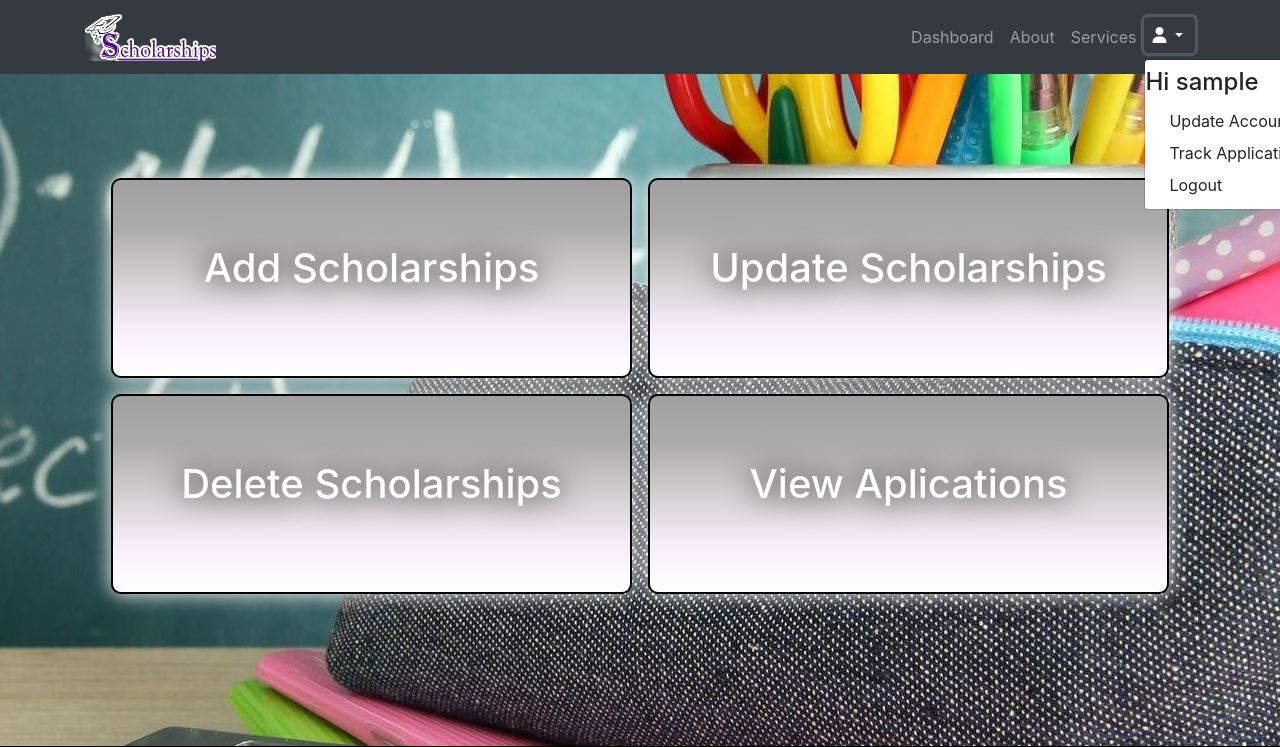
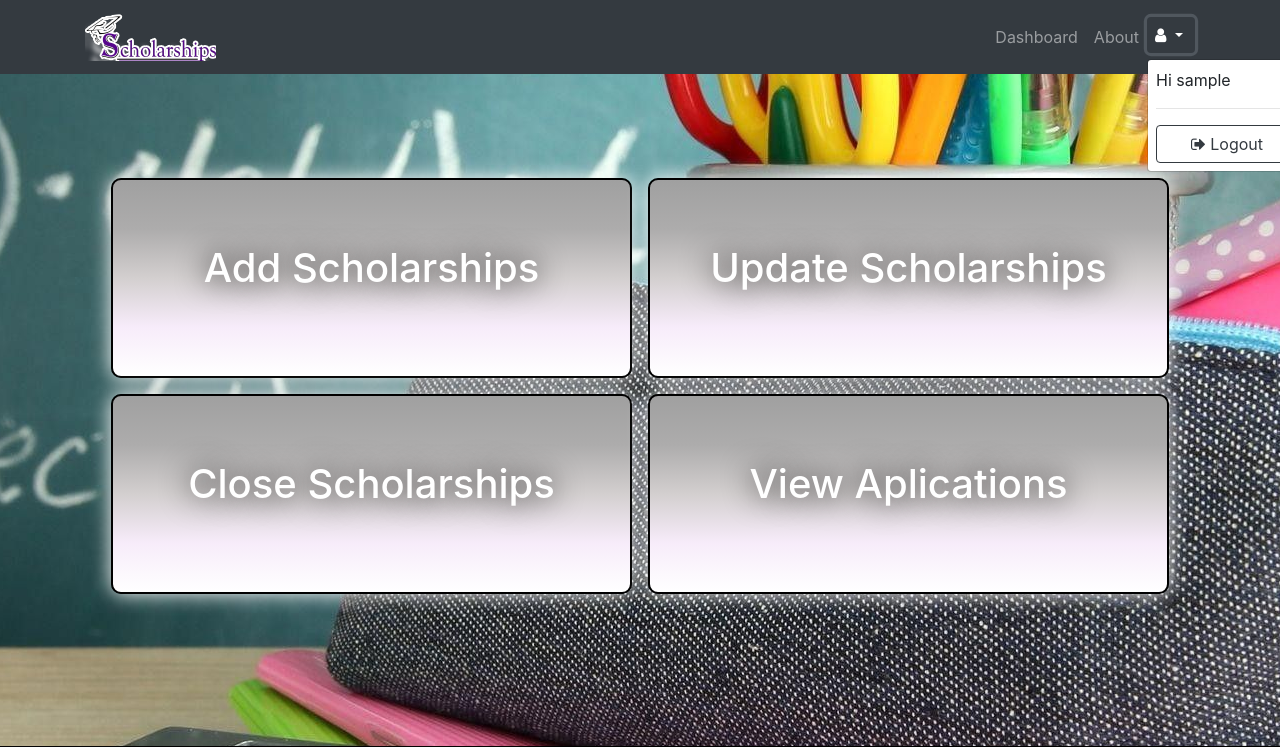
Before and after one commit to sourad80/scholarshipPortalOrganization, a Flask app: page /dashboard in a window 1280 px wide, after a click that opens the changed part. Shown: the top 747 px of the page. Run offline with Flask 2, Linux system fonts and the light colour scheme; the visitor is signed in with stand-in values (Sample User, id 1); data comes from the database, SQL or seed files in the repository; some libraries are stand-ins or nearby versions.

Commit message:
Fix bugs

```diff
--- a/model.py
+++ b/model.py
@@ -3,8 +3,8 @@ from datetime import datetime
 from flask_login import UserMixin
 
 @login_manager.user_loader
-def load_student(user_id):
-    return Student.query.get(int(user_id))
+def load_organization(user_id):
+    return Organization.query.get(int(user_id))
 
 class Student(db.Model,UserMixin):
     id = db.Column(db.Integer,primary_key=True)
--- a/routes.py
+++ b/routes.py
@@ -71,7 +71,7 @@ def add_sch():
         db.session.commit()
         flash(f'Created New Scholarship', 'success')
         return redirect(url_for('dashboard'))
-    return render_template('schAdd.html', title="Welcome"+current_user.username, form=form)
+    return render_template('schAdd.html', title="Welcome "+current_user.username, form=form)
 
 
 @app.route('/updateSch/<id>', methods=['POST', 'GET'])
@@ -114,7 +114,7 @@ def delete_sch_id(id):
     if scholarship.organization_id != current_user.id:
         abort(404)
     else:
-        db.session.delete(scholarship)
+        scholarship.life = 0
         db.session.commit()
     flash(f'Scholarship Deleted Successfully!!', 'success')
     return redirect(url_for('dashboard'))
@@ -139,24 +139,20 @@ def view_application():
 def view_application_id(id):
     scholarship_applications_main = scholarship_application.query.filter_by(
         sch_id=id)
-    scholarship_applications = []
-    for i in scholarship_applications_main:
-        if i.status == 1:
-            scholarship_applications.append(i)
-    return render_template('viewApplicants.html', title="Applicants", scholarship_applications=scholarship_applications)
+    return render_template('viewApplicants.html', title="Applicants", scholarship_applications=scholarship_applications_main)
 
 
 @app.route('/view_applicant_details/<id>', methods=['POST', 'GET'])
 @login_required
 def view_applicant_details_id(id):
-    student = Student.query.filter_by(id=id).first()
-    return render_template("applicantDetails.html", title="Details", student=student)
-
+    application = scholarship_application.query.filter_by(id = id).first()
+    student = application.student
+    return render_template("applicantDetails.html", title="Details", student=student, status = application.status, id=application.id)
 
 @app.route("/grantApplicant/<id>", methods=['POST', 'GET'])
 @login_required
 def grant_applicant(id):
-    scholarship = scholarship_application.query.filter_by(stu_id=id)[0]
+    scholarship = scholarship_application.query.filter_by(id=id).first()
     scholarship.status = 2
     db.session.commit()
     flash(f'Scholarship Granted Successfully!!', 'success')
@@ -166,7 +162,7 @@ def grant_applicant(id):
 @app.route("/revokeApplicant/<id>", methods=['POST', 'GET'])
 @login_required
 def revoke_applicant(id):
-    scholarship = scholarship_application.query.filter_by(stu_id=id)[0]
+    scholarship = scholarship_application.query.filter_by(id=id).first()
     scholarship.status = 0
     db.session.commit()
     flash(f'Scholarship Revoked Successfully!!', 'warning')
--- a/templates/applicantDetails.html
+++ b/templates/applicantDetails.html
@@ -60,6 +60,7 @@
             </tr>
         </tbody>
     </table><br>
+    {% if status == 1 %}
         <div>
             <div class="d-flex justify-content-center">
                 <button type="button" class="btn btn-success" data-toggle="modal" data-target="#GrantModal">
@@ -72,6 +73,7 @@
                 </button>
             </div>
         </div>
+    {% endif %}
     <div class="modal fade" id="GrantModal" tabindex="-1" role="dialog" aria-labelledby="exampleModalLabel"
         aria-hidden="true">
         <div class="modal-dialog" role="document">
@@ -87,7 +89,7 @@
                 </div>
                 <div class="modal-footer">
                     <button type="button" class="btn btn-secondary" data-dismiss="modal">Close</button>
-                    <a href="{{url_for("grant_applicant", id = student.id)}}">
+                    <a href="{{url_for("grant_applicant", id = id)}}">
                         <button name="revokedBtn" class="btn btn-success" type="submit">Grant</button>
                     </a>
                 </div>
@@ -109,7 +111,7 @@
                 </div>
                 <div class="modal-footer">
                     <button type="button" class="btn btn-secondary" data-dismiss="modal">Close</button>
-                    <a href="{{url_for("revoke_applicant", id = student.id)}}">
+                    <a href="{{url_for("revoke_applicant", id = id)}}">
                         <button name="revokedBtn" class="btn btn-warning" type="submit">Revoke</button>
                     </a>
                 </div>
--- a/templates/dashboard.html
+++ b/templates/dashboard.html
@@ -18,7 +18,7 @@
     <div class="row justify-content-center">
         <div class="card-option col">
             <a href="{{ url_for('delete_sch')}}">
-                <h1 class="text-center">Delete Scholarships</h1>
+                <h1 class="text-center">Close Scholarships</h1>
             </a>
         </div>
         <div class="card-option col">
--- a/templates/layout.html
+++ b/templates/layout.html
@@ -12,6 +12,7 @@
   <script src="https://cdnjs.cloudflare.com/ajax/libs/popper.js/1.12.6/umd/popper.min.js"></script>
   <script src="https://maxcdn.bootstrapcdn.com/bootstrap/4.0.0/js/bootstrap.min.js"></script>
   <script src='https://kit.fontawesome.com/a076d05399.js' crossorigin='anonymous'></script>
+  <link rel="stylesheet" href="https://cdnjs.cloudflare.com/ajax/libs/font-awesome/4.7.0/css/font-awesome.min.css">
   <link rel="icon" type="image/png" href="../static/favicon.ico">
 
   <!-- Custom CSS -->
@@ -33,23 +34,20 @@
       <div class="collapse navbar-collapse" id="navbarResponsive">
         <ul class="navbar-nav ml-auto">
           {% if not current_user.is_authenticated %}
-          <li class="nav-item {% if title == "Home" %} active {% endif %}">
+          <li class="nav-item {% if title == " Home" %} active {% endif %}">
             <a class="nav-link" href="">Home</a>
           </li>
           {% endif %}
           {% if current_user.is_authenticated %}
-          <li class="nav-item {% if title == "Welcome " + current_user.username %} active {% endif %}">
+          <li class="nav-item {% if title == " Welcome " + current_user.username %} active {% endif %}">
             <a class="nav-link" href="{{url_for('dashboard')}}">Dashboard</a>
           </li>
           {% endif %}
-          <li class="nav-item {% if title == "About" %} active {% endif %}">
+          <li class="nav-item {% if title == " About" %} active {% endif %}">
             <a class="nav-link" href="">About</a>
           </li>
-          <li class="nav-item {% if title == "Services" %} active {% endif %}">
-            <a class="nav-link" href="#">Services</a>
-          </li>
           {% if not current_user.is_authenticated %}
-          <li class="nav-item {% if title == "Login" %} active {% endif %}">
+          <li class="nav-item {% if title == " Login" %} active {% endif %}">
             <a class="nav-link" href="{{url_for('login')}}">Login</a>
             {% endif %}
             {% if current_user.is_authenticated %}
@@ -58,11 +56,11 @@
                 type="button" id="dropdownMenu2" data-toggle="dropdown" aria-haspopup="true" aria-expanded="false">
                 <i class="fa fa-user" aria-hidden="true"></i>
               </button>
-              <div class="dropdown-menu" aria-labelledby="dropdownMenu2">
-                <h4>Hi {{current_user.username}}</h4>
-                <a href="" class="dropdown-item">Update Account</a>
-                <a href="" class="dropdown-item">Track Applications</a>
-                <a href="{{url_for('logout')}}" class="dropdown-item">Logout</a>
+              <div class="dropdown-menu p-2 justify-content-center" aria-labelledby="dropdownMenu2">
+                <p>Hi {{current_user.username}}</p>
+                <hr>
+                <a class="btn w-100 btn-outline-dark" href="{{url_for('logout')}}" class="dropdown-item"><i
+                    class="fa fa-sign-out" aria-hidden="true"></i> Logout</a>
               </div>
             </div>
             {% endif %}
```
Also changed, not shown: templates/viewApplicants.html (+11 -2 lines), templates/viewDeleteScholarship.html (+6 -5 lines). Lines whose indentation alone changed are shown as unchanged.
